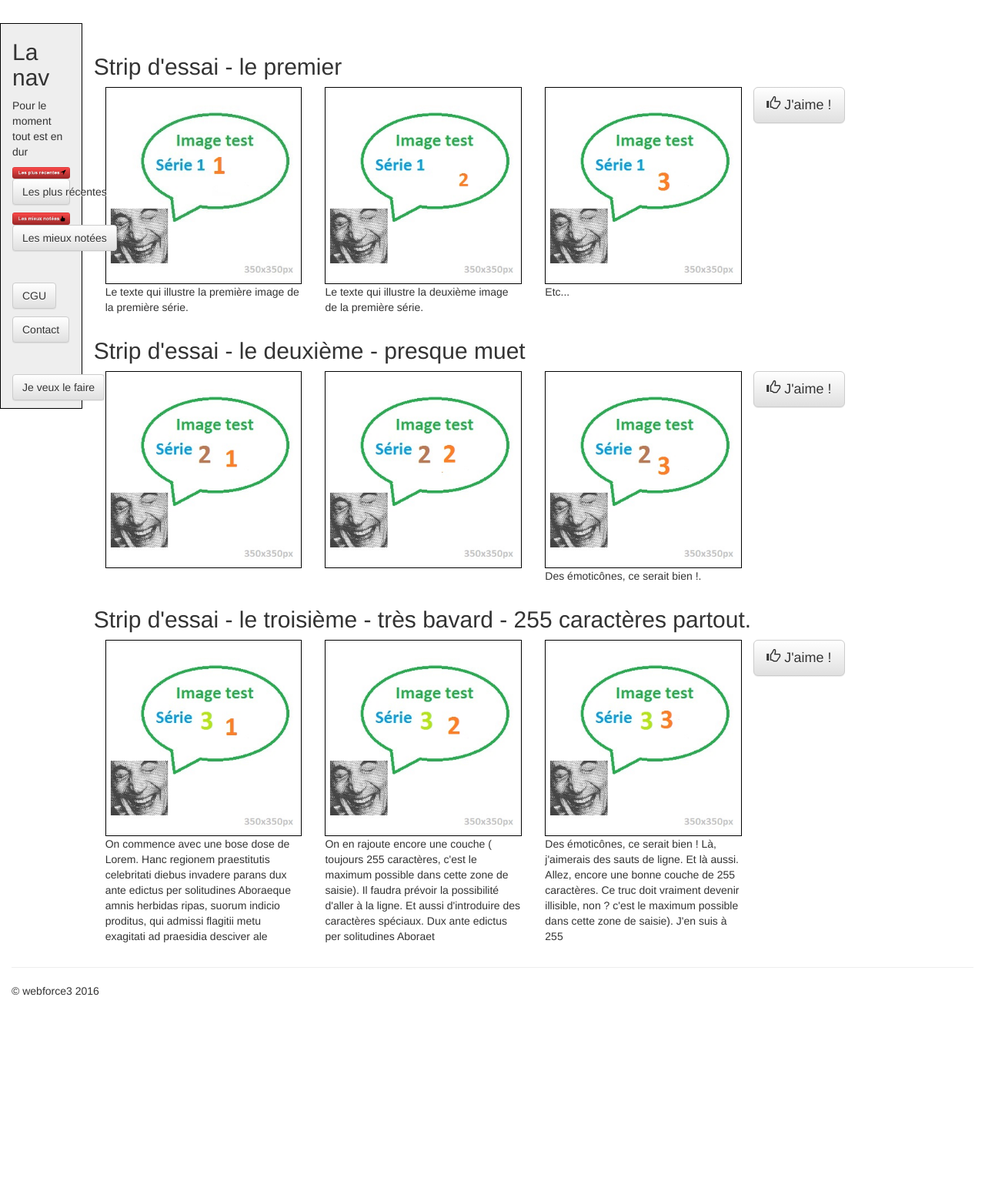
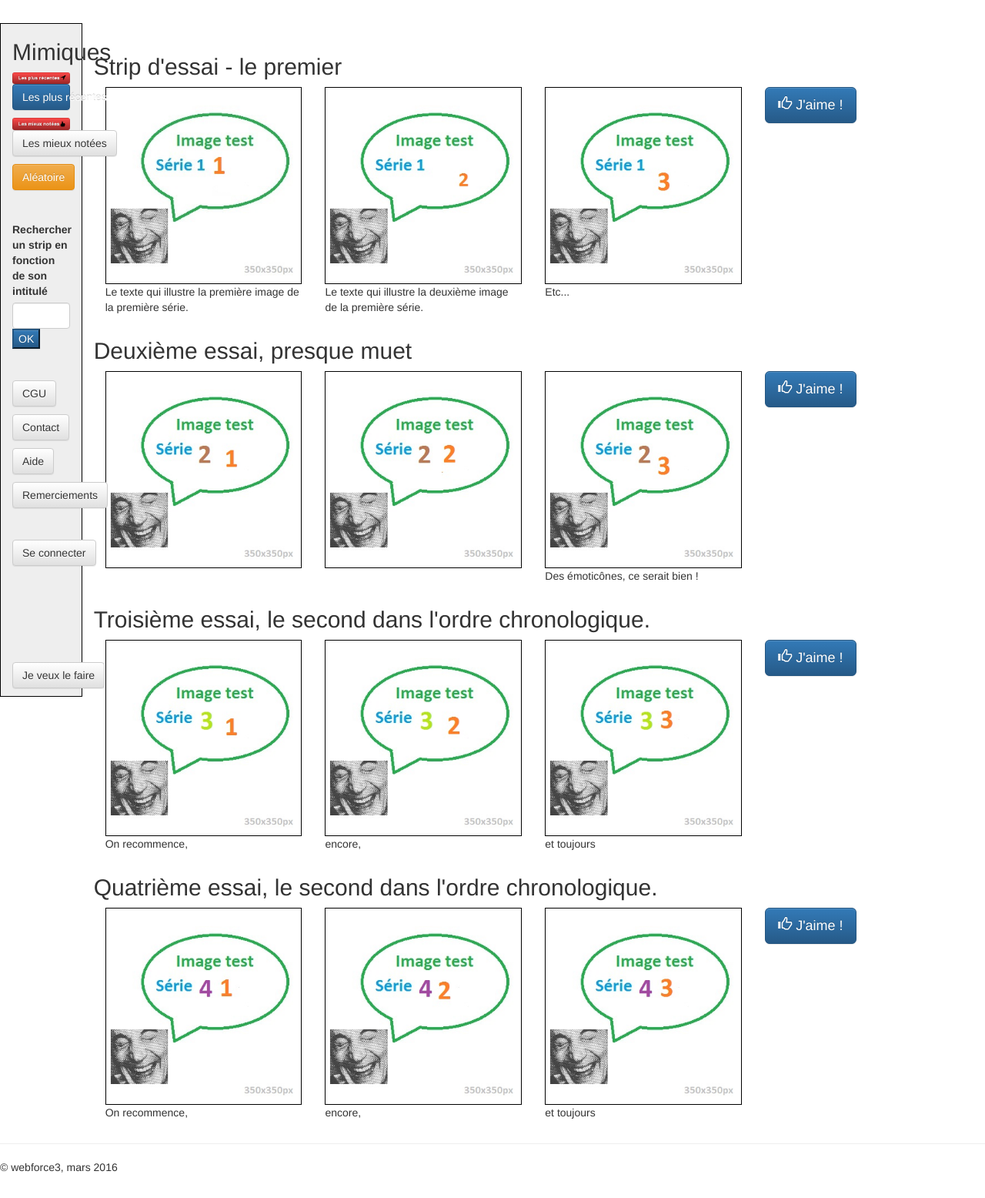
Before and after one commit to pinaps/mimic, a PHP site: page / in a window 1280 px wide. Shown: the whole page at 77% size. Before the commit the page ends 1293 px from the top, so only its background shows below. Run offline with PHP 8.4, Linux system fonts and the light colour scheme; data comes from the database, SQL or seed files in the repository; some libraries are stand-ins or nearby versions.

Commit message:
mardi soir
Index.php : revoir le style des boutons et le look de la page
ajouter les tris
problème avec le chemin des images

```diff
--- /dev/null
+++ b/config/connect.php
@@ -0,0 +1,22 @@
+<?php
+
+define('HOST', 'localhost'); // Domaine ou IP du serveur ou est située la base de données
+define('USER', 'root'); // Nom d'utilisateur autorisé à se connecter à la base
+define('PASSWORD', '');  // Mot de passe de connexion à la base
+define('DBNAME', 'mimic'); // Base de données sur laquelle on va faire les requêtes
+
+$db_options = array(
+    PDO::MYSQL_ATTR_INIT_COMMAND => "SET NAMES utf8", // On force l'encodage en utf8
+    PDO::ATTR_DEFAULT_FETCH_MODE => PDO::FETCH_ASSOC, // On récupère tous les résultats en tableau associatif
+    PDO::ATTR_ERRMODE => PDO::ERRMODE_WARNING // On affiche des warnings pour les erreurs, à commenter en prod (valeur par défaut PDO::ERRMODE_SILENT)
+);
+
+try {
+ $pdo = new PDO('mysql:host='.HOST.';dbname='.DBNAME, USER, PASSWORD, $db_options);
+}
+catch (Exception $e) {
+ $msgError = $e->getMessage();
+ die('Une erreur de connexion à la bdd : '.$msgError);
+}
+
+?>
--- a/index.html
+++ b/index.php
@@ -1,3 +1,28 @@
+<?php
+
+include(__DIR__.'/config/connect.php');
+
+// Moteur de recherche en GET
+if(isset($_GET['stripName'])) {
+  $stripName = $_GET['stripName'];
+
+  $query = $pdo->prepare('SELECT * FROM strips WHERE titre LIKE ?');
+  $query->bindValue(1, '%'.$stripName.'%', PDO::PARAM_STR);
+  $query->execute();
+
+  $allStrips = $query->fetchAll();
+}
+
+else {
+
+  $query = $pdo->prepare('SELECT * FROM strips'); // Prépare la requête
+  $query->execute();
+  $allStrips = $query->fetchAll();
+}
+
+?>
+
+
 <!doctype html>
 <!--[if lt IE 7]>      <html class="no-js lt-ie9 lt-ie8 lt-ie7" lang=""> <![endif]-->
 <!--[if IE 7]>         <html class="no-js lt-ie9 lt-ie8" lang=""> <![endif]-->
@@ -63,105 +88,95 @@
 
 
 
-
+        <!-- Affichage barre de navigation -->
         <div class="col-md-1 navigation navbar-fixed-top">
-          <h2>La nav</h2>
-          <p>Pour le moment tout est en dur</p>
-          <!-- On peut créer des boutons ici http://buttonoptimizer.com/ -->
+          <h2>Mimiques</h2>
+            <!-- On peut créer des boutons ici http://buttonoptimizer.com/ -->
           <!-- les télécharger au format png et les rendre responsive -->
           <!-- deux exemples ci-après -->
           <img src="img/button_lpr.png" class="img-responsive" alt="bouton tri les plus récents">
-          <p><a class="btn btn-default img-responsive" href="#" role="button">Les plus récentes</a></p>
+          <p><a class="btn btn-primary img-responsive" href="#" role="button">Les plus récentes</a></p>
           <img src="img/button_lmn.png" class="img-responsive" alt="bouton tri les plus récents">
           <p><a class="btn btn-default" href="#" role="button">Les mieux notées</a></p>
+          <p><a class="btn btn-warning" href="#" role="button">Aléatoire</a></p>
           <hr>
+
+          <!-- Moteur de recherche de STRIP en GET -->
+            <form id="search-form" method="GET" action="<?php echo $_SERVER['PHP_SELF']; ?>">
+              <div class="form-group">
+                <label for="stripName">Rechercher un strip en fonction de son intitulé</label>
+                <input type="text" class="form-control" id="stripName" name="stripName" />
+                <button type="submit" class="btn-primary" name="action" value="search">OK</button>
+              </div>
+            </form>
+            <hr />
+
           <p><a class="btn btn-default" href="#" role="button">CGU</a></p>
           <p><a class="btn btn-default" href="mailto:todo@todo.com" role="button">Contact</a></p>
+          <p><a class="btn btn-default" href="mailto:todo@todo.com" role="button">Aide</a></p>
+          <p><a class="btn btn-default" href="mailto:todo@todo.com" role="button">Remerciements</a></p>
           <hr>
+          <p><a class="btn btn-default" href="envoyer.php" role="button">Se connecter</a></p>
+          <hr><hr><hr><hr><hr>
           <p><a class="btn btn-default" href="envoyer.php" role="button">Je veux le faire</a></p>
         </div>
 
+
+           <!--  Affiche la liste des strips dans un foreach -->
+
     <div class="container-fluid">
       <div class="row">
+
+
+    <?php if(!empty($allStrips)): ?>
+      <?php foreach ($allStrips as $keyStrip => $strip): ?>
+         <!--  On réserve l'espace de la navigation à gauche -->
         <div class="col-md-1"></div>
+        <div class="col-md-11">
+        <!-- Affiche le titre -->
+          <h2> <?php echo $strip['titre']; ?> </h2>
 
-        <div class="col-md-11">
-            <h2>Strip d'essai - le premier</h2>
-            <button type="button" class="btn btn-default btn-lg">
+
+          <!-- Affiche les images et leurs textes respectifs -->
+          <div class="col-md-3">
+            <img src=" <?php echo $strip['image1']; ?>" class="mimic img-responsive" alt="une mimique">
+            <p> <?php echo $strip['texte1']; ?> </p>
+          </div>
+
+          <div class="col-md-3">
+            <img src=" <?php echo $strip['image2']; ?>" class="mimic img-responsive" alt="une mimique">
+            <p> <?php echo $strip['texte2']; ?> </p>
+          </div>
+
+          <div class="col-md-3">
+            <img src=" <?php echo $strip['image3']; ?>" class="mimic img-responsive" alt="une mimique">
+            <p> <?php echo $strip['texte3']; ?> </p>
+          </div>
+
+          <div class="col-md-2">
+            <button type="button" class="btn btn-primary btn-lg">
               <span class="glyphicon glyphicon-thumbs-up" aria-hidden="true"></span> J'aime !
             </button>
-          <div class="col-md-3">
-            <img src="img/image_test_11.jpg" class="mimic img-responsive" alt="une mimique">
-            <p>Le texte qui illustre la première image de la première série.</p>
           </div>
-          <div class="col-md-3">
-            <img src="img/image_test_12.jpg" class="mimic img-responsive" alt="une mimique">
-            <p>Le texte qui illustre la deuxième image de la première série.</p>
-          </div>
-          <div class="col-md-3">
-            <img src="img/image_test_13.jpg" class="mimic img-responsive" alt="une mimique">
-            <!-- <p><a class="btn btn-default" href="#" role="button">View details &raquo;</a></p> -->
-            <p>Etc...</p>
-           </div>
         </div> <!-- col-md-11 -->
 
-         <div class="col-md-1"></div>
-         <div class="col-md-11">
-            <h2>Strip d'essai - le deuxième - presque muet</h2>
-            <button type="button" class="btn btn-default btn-lg">
-              <span class="glyphicon glyphicon-thumbs-up" aria-hidden="true"></span> J'aime !
-            </button>
-          <div class="col-md-3">
-            <img src="img/image_test_21.jpg" class="mimic img-responsive" alt="une mimique">
-            <p></p>
-          </div>
-          <div class="col-md-3">
-            <img src="img/image_test_22.jpg" class="mimic img-responsive" alt="une mimique">
-            <p></p>
-          </div>
-          <div class="col-md-3">
-            <img src="img/image_test_23.jpg" class="mimic img-responsive" alt="une mimique">
-            <p>Des émoticônes, ce serait bien !.</p>
-            <!-- <p><a class="btn btn-default" href="#" role="button">View details &raquo;</a></p> -->
-          </div>
-        </br>
-         </div>
 
-         <div class="col-md-1"></div>
-         <div class="col-md-11">
-          <h2>Strip d'essai - le troisième - très bavard - 255 caractères partout.</h2>
-          <button type="button" class="btn btn-default btn-lg">
-            <span class="glyphicon glyphicon-thumbs-up" aria-hidden="true"></span> J'aime !
-          </button>
-          <div class="col-md-3">
-            <img src="img/image_test_31.jpg" class="mimic img-responsive" alt="une mimique">
-            <p>On commence avec une bose dose de Lorem.
-            Hanc regionem praestitutis celebritati diebus invadere parans dux ante edictus per solitudines Aboraeque amnis herbidas ripas, suorum indicio proditus, qui admissi flagitii metu exagitati ad praesidia desciver ale</p>
-          </div>
-          <div class="col-md-3">
-            <img src="img/image_test_32.jpg" class="mimic img-responsive" alt="une mimique">
-            <p>On en rajoute encore une couche ( toujours 255 caractères, c'est le maximum possible dans cette zone de saisie).
-            Il faudra prévoir la possibilité d'aller à la ligne.
-            Et aussi d'introduire des caractères spéciaux. Dux ante edictus per solitudines Aboraet</p>
-          </div>
-          <div class="col-md-3">
-            <img src="img/image_test_33.jpg" class="mimic img-responsive" alt="une mimique">
-            <p>Des émoticônes, ce serait bien !
-            Là, j'aimerais des sauts de ligne.
-            Et là aussi.
-            Allez, encore une bonne couche de 255 caractères. Ce truc doit vraiment devenir illisible, non ? c'est le maximum possible dans cette zone de saisie). J'en suis à 255 </p>
-            <!-- <p><a class="btn btn-default" href="#" role="button">View details &raquo;</a></p> -->
-          </div>
+      <?php endforeach;
+
+      else: ?>
+        <div class="col-md-3">
+          <h2>Désolé : aucun strip ne correspond à cette recherche ...</h5>
         </div>
+      <?php endif; ?>
 
-      </div> <!-- row -->
+        </div> <!-- row -->
+      </div> <!-- /container-fluid -->
 
-      <hr>
 
       <footer>
-        <p>&copy; webforce3 2016</p>
+        <hr>
+        <p>&copy; webforce3, mars 2016</p>
       </footer>
-    </div> <!-- /container-fluid -->
 
         <script src="//ajax.googleapis.com/ajax/libs/jquery/1.11.2/jquery.min.js"></script>
         <script>window.jQuery || document.write('<script src="js/vendor/jquery-1.11.2.min.js"><\/script>')</script>
```
